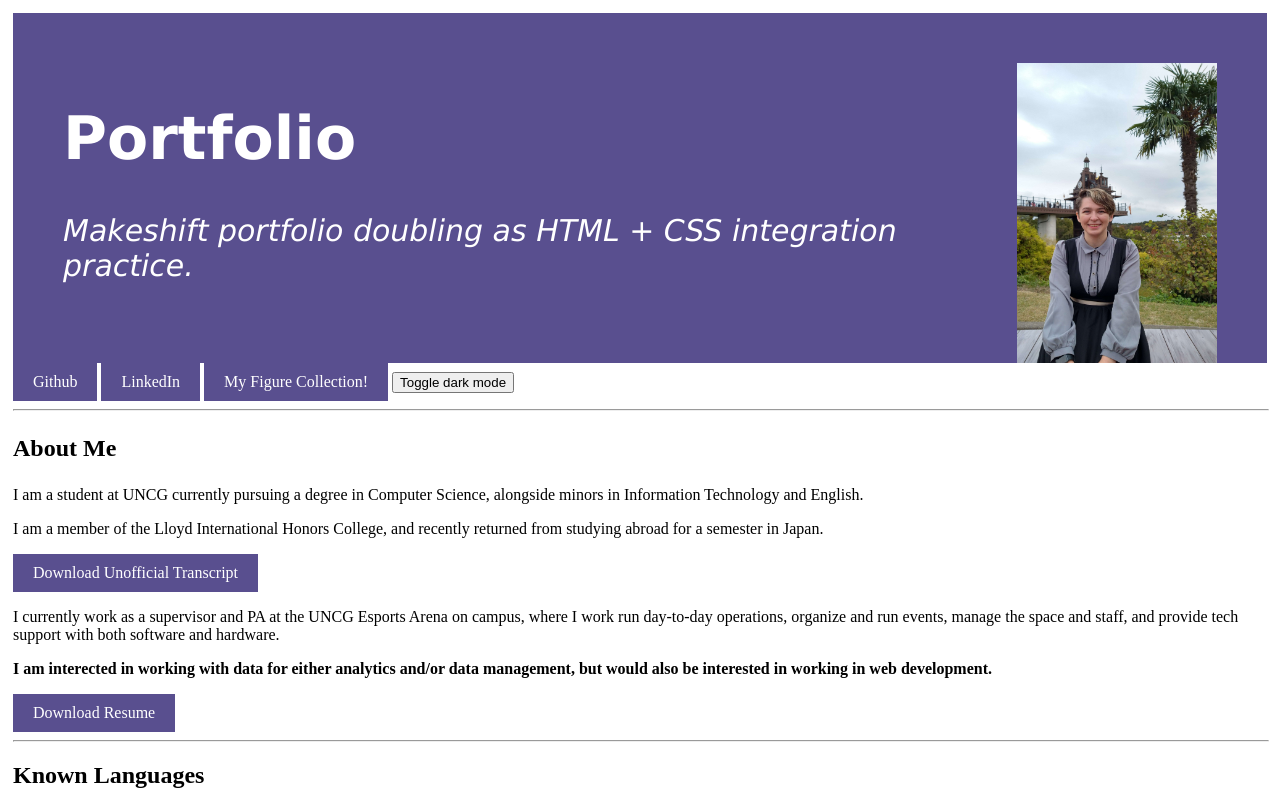
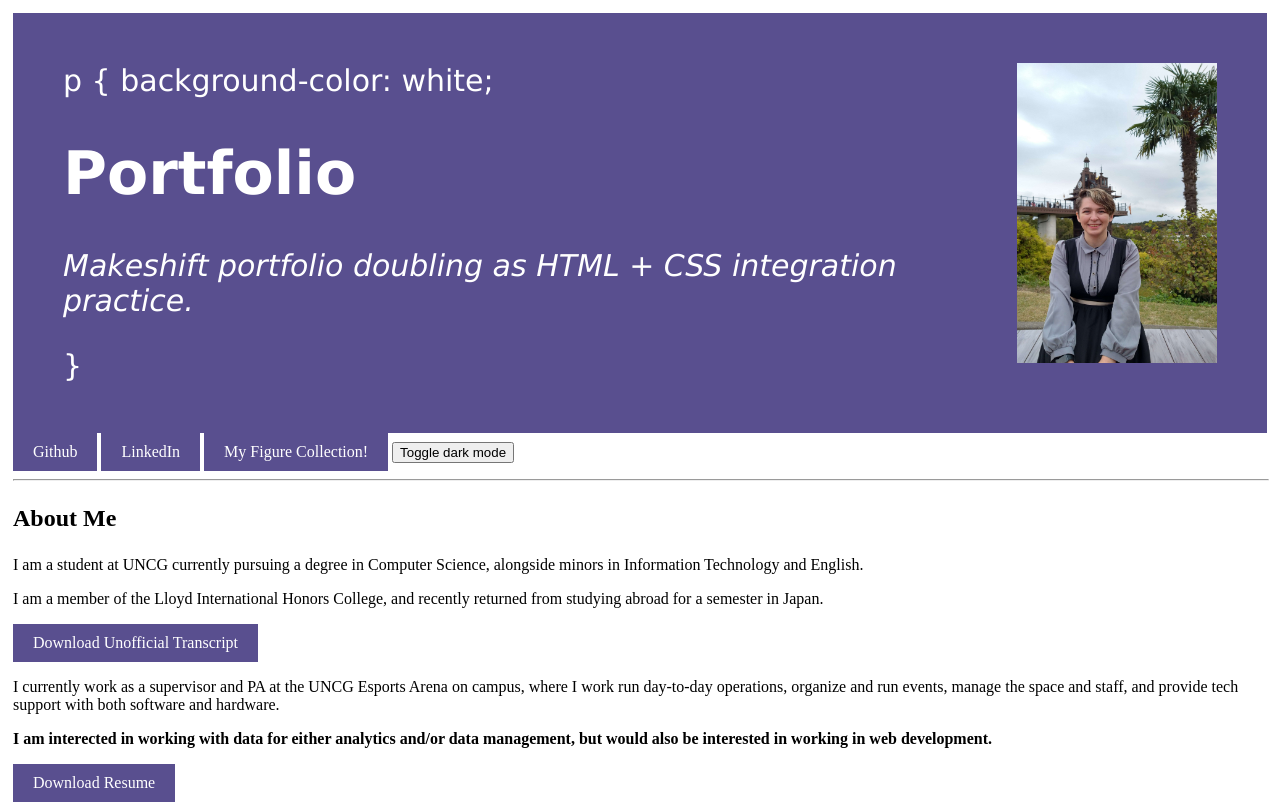
Before and after one commit to smbarber2/github.io, a plain HTML site: page index.html in a window 1280 px wide. Shown: the top 805 px of the page. Drawn offline with Linux system fonts and the light colour scheme.

Commit message:
Update index.html
changed header back for text

```diff
--- a/index.html
+++ b/index.html
@@ -7,8 +7,11 @@
 <div style="clear: right">
  <div class="header">
   <img src="self image.jpg" alt="Photo of Sarah Barber" align="right" width = "200" height = "300"/>
-  <h1>Portfolio</h1>
+  p {
+  background-color: white;
+<h1>Portfolio</h1>
   <p><em>Makeshift portfolio doubling as HTML + CSS integration practice.</em></p>
+  }
 </div>
 
  <a href="https://github.com/smbarber2">Github</a>
```
